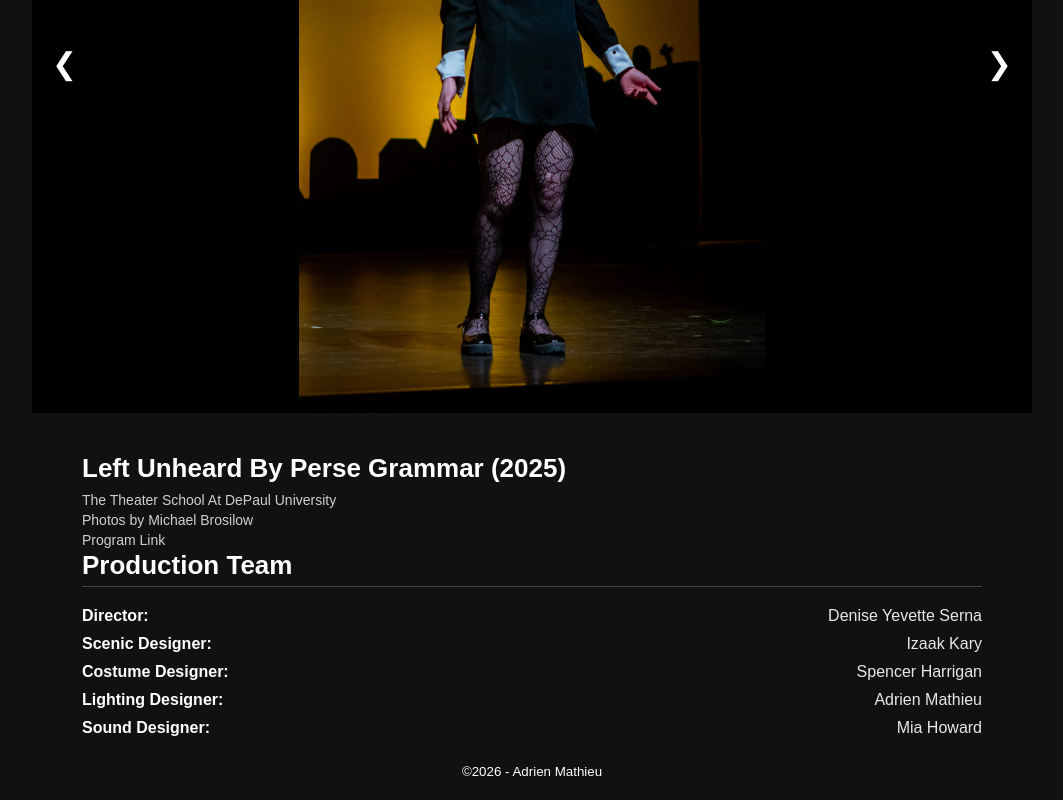
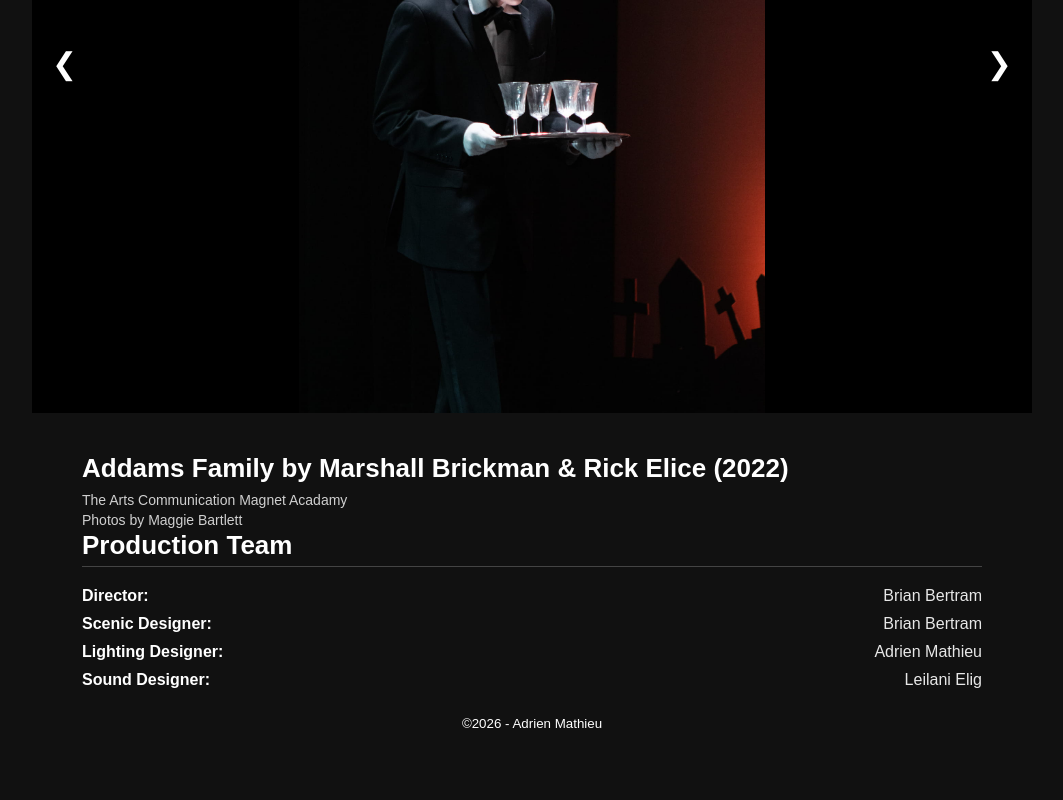
Before and after one commit to adrienmathieudesigns/Adrien-Mathieu-Designs, a plain HTML site: page AddamsFamily.html in a window 1280 px wide. Shown: the part 422-1222 px from the top of the page, without its empty margins (108-1171 px from the left). After the commit the page ends 1174 px from the top, so only its background shows below. Drawn offline with Linux system fonts and the light colour scheme.

Commit message:
Update AddamsFamily.html

```diff
--- a/AddamsFamily.html
+++ b/AddamsFamily.html
@@ -2,7 +2,7 @@
 <html lang="en">
 <head>
 <meta charset="UTF-8">
-<title>Left Unheard</title>
+<title>Addams Family</title>
 
 <style>
 /* Body & general layout */
@@ -229,10 +229,10 @@ footer {
 <div class="slider">
     <button class="arrow left" onclick="prevSlide()">❮</button>
     <div class="slides" id="slides">
+        <div class="slide"><img src="AF10.jpg"></div>
         <div class="slide"><img src="AF9.jpg"></div>
         <div class="slide"><img src="AF4.jpg"></div>
         <div class="slide"><img src="AF6.jpg"></div>
-        <div class="slide"><img src="AF10.jpg"></div>
         <div class="slide"><img src="AF11.jpg"></div>
         <div class="slide"><img src="AF2.jpg"></div>
         <div class="slide"><img src="AF21.jpg"></div>
@@ -243,11 +243,9 @@ footer {
 <!-- Description & Credits -->
 <div class="description-credits">
     <div class="description">
-        <p class="title">Left Unheard By Perse Grammar (2025)</p>
-        <p class="subtext">The Theater School At DePaul University</p>
-        <p class="subtext">Photos by Michael Brosilow</p>
-        <a href="https://www.flipsnack.com/thetheatreschool/left-unheard/full-view.html">
-            <p class="subtext">Program Link</p>
+        <p class="title">Addams Family by Marshall Brickman & Rick Elice (2022)</p>
+        <p class="subtext">The Arts Communication Magnet Acadamy</p>
+        <p class="subtext">Photos by Maggie Bartlett</p>
         </a>
 
         <div class="credits">
@@ -255,17 +253,12 @@ footer {
 
             <div class="credit-item">
                 <span class="role">Director:</span>
-                <span class="name">Denise Yevette Serna</span>
+                <span class="name">Brian Bertram</span>
             </div>
 
             <div class="credit-item">
                 <span class="role">Scenic Designer:</span>
-                <span class="name">Izaak Kary</span>
-            </div>
-
-            <div class="credit-item">
-                <span class="role">Costume Designer:</span>
-                <span class="name">Spencer Harrigan</span>
+                <span class="name">Brian Bertram</span>
             </div>
 
             <div class="credit-item">
@@ -275,7 +268,7 @@ footer {
 
             <div class="credit-item">
                 <span class="role">Sound Designer:</span>
-                <span class="name">Mia Howard</span>
+                <span class="name">Leilani Elig</span>
             </div>
         </div>
     </div>
```
